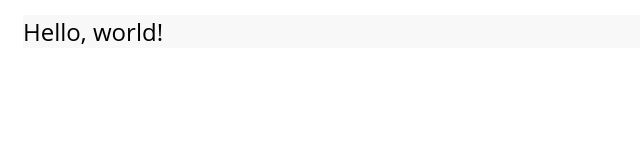
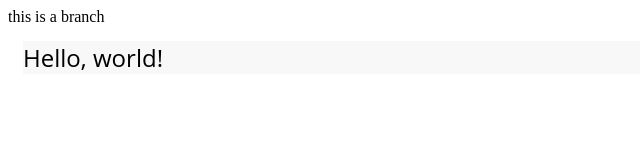
Before and after one commit to gregorydillon/spa, a plain HTML site: page index.html in a window 1280 px wide. Shown: the whole page, without its empty margins (0-640 px from the left). Drawn offline with Linux system fonts and the light colour scheme.

Commit message:
created branch

```diff
--- a/index.html
+++ b/index.html
@@ -3,6 +3,7 @@
 <html>
 <head>
   <title>SinglePageApp</title>
+  <hd1>this is a branch</hd1>
 
   <link rel="stylesheet" href="styles.css">
 </head>
```
